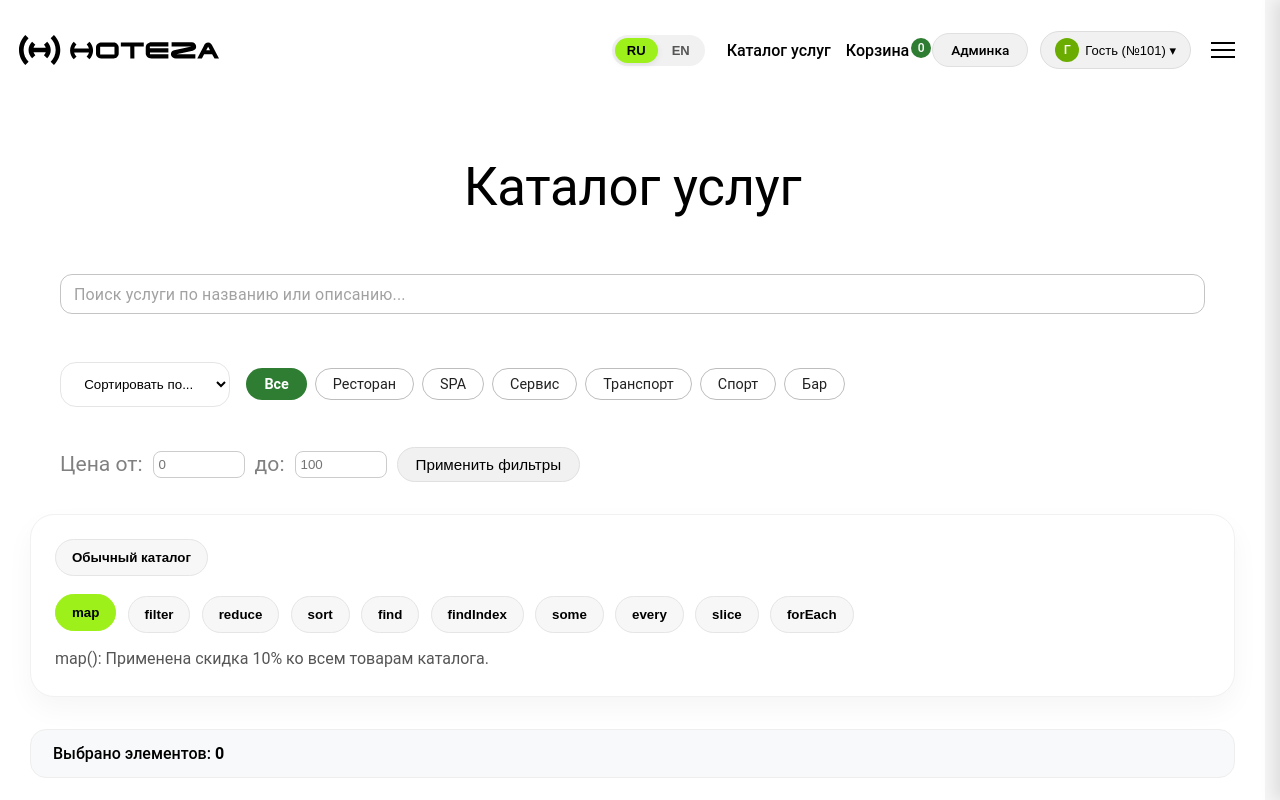
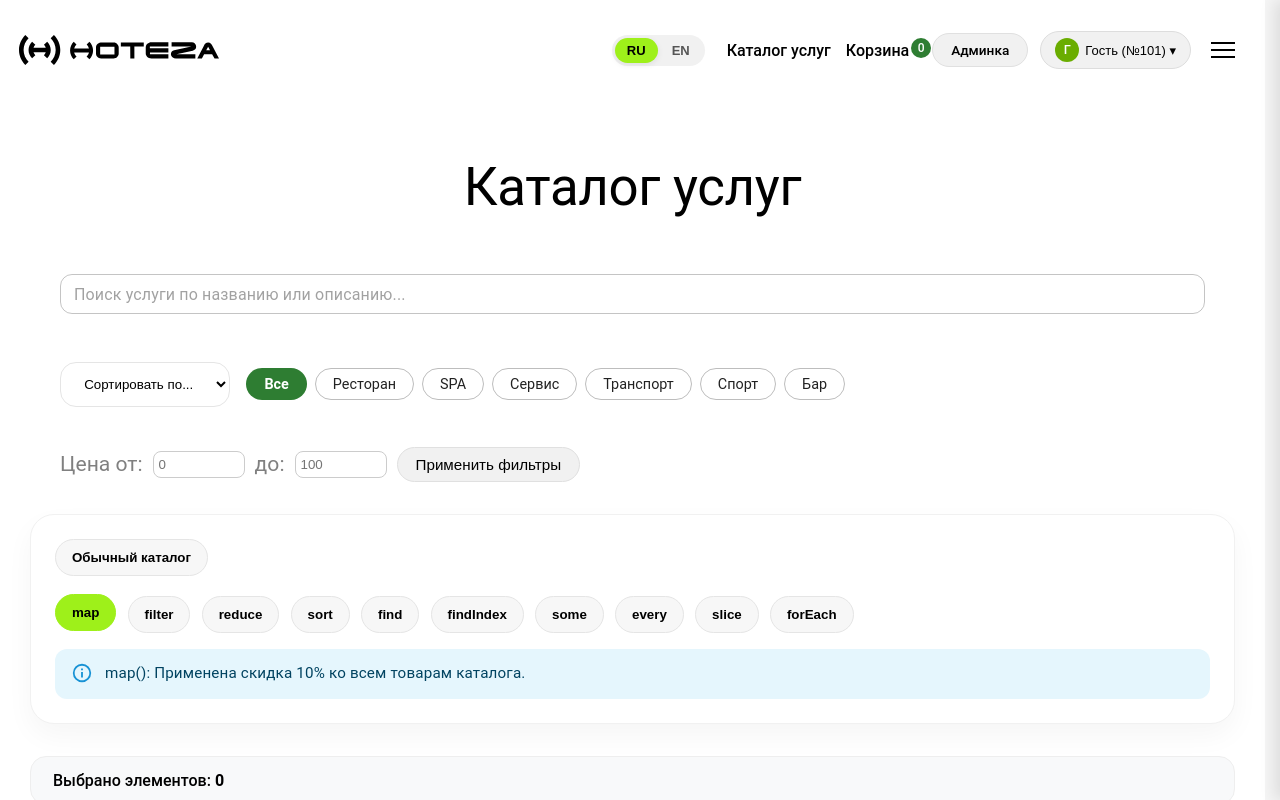
Before and after one commit to ArtemSharov11/React-programming, a React (Vite) app in the folder lab1/: page /catalog in a window 1280 px wide. Both pictures are taken after a click on the button "map". Shown: the top 800 px of the page. Built offline with nearby package versions, Linux system fonts and the light colour scheme.

Commit message:
feat: add MUI Alert component for array methods result

```diff
--- a/lab1/src/pages/CatalogPage.jsx
+++ b/lab1/src/pages/CatalogPage.jsx
@@ -14,6 +14,7 @@ import Rating from '@mui/material/Rating';
 import Pagination from '@mui/material/Pagination';
 import TextField from '@mui/material/TextField';
 import Chip from '@mui/material/Chip';
+import Alert from '@mui/material/Alert';
 
 
 
@@ -312,9 +313,17 @@ export default function CatalogPage() {
         </div>
 
         {methodMsg && (
-          <p className="method-result" id="method-result" aria-live="polite">
+          <Alert
+            severity="info"
+            variant="standard"
+            sx={{
+              marginTop: '1rem',
+              borderRadius: '12px',
+              fontSize: '0.95rem'
+            }}
+          >
             {methodMsg}
-          </p>
+          </Alert>
         )}
       </section>
 
```
